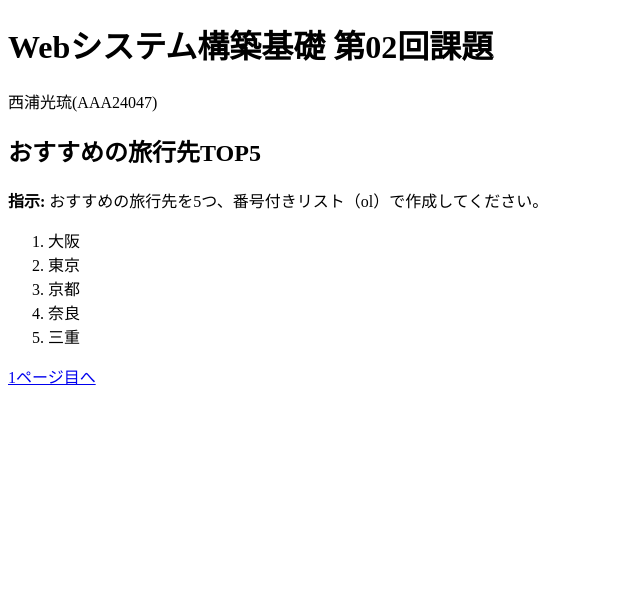
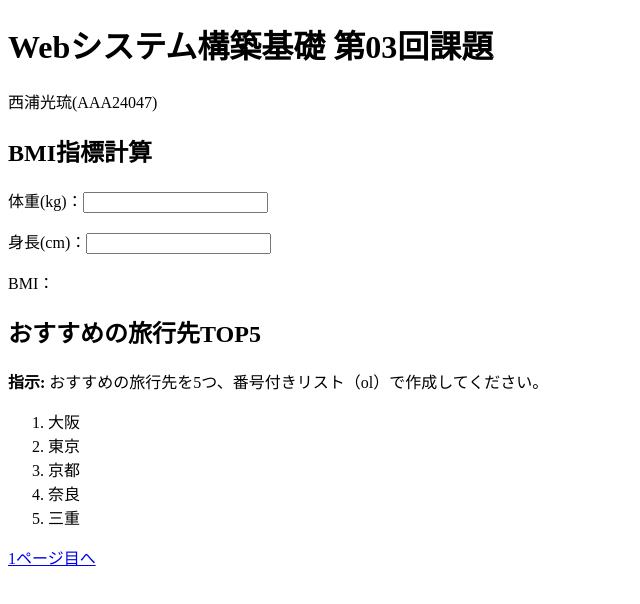
Before and after one commit to omu-aaa24047/omu-aaa24047.github.io, a plain HTML site: page second.html in a window 1280 px wide. Shown: the whole page, without its empty margins (0-640 px from the left). Drawn offline with Linux system fonts and the light colour scheme.

Commit message:
Update second.html

```diff
--- a/second.html
+++ b/second.html
@@ -3,12 +3,17 @@
 <head>
     <meta charset="UTF-8">
     <meta name="viewport" content="width=device-width, initial-scale=1.0">
-    <title>Webシステム構築基礎 第02回課題</title>
+    <title>Webシステム構築基礎 第03回課題</title>
 </head>
 <body>
-    <h1>Webシステム構築基礎 第02回課題</h1>
+    <h1>Webシステム構築基礎 第03回課題</h1>
     <p>西浦光琉(AAA24047)</p>
-
+   <h2>BMI指標計算</h2>
+<form oninput="bmi.value = Math.round(Number(weight.value) / Math.pow(Number(height.value)/100, 2) * 10) / 10">
+    <p><label>体重(kg)：<input name="weight" type="number" step="any"></label></p>
+    <p><label>身長(cm)：<input name="height" type="number" step="any"></label></p>
+    <p><label>BMI：<output name="bmi"></output></label></p>
+</form>
         <h2>おすすめの旅行先TOP5</h2>
         <p><strong>指示:</strong> おすすめの旅行先を5つ、番号付きリスト（ol）で作成してください。</p>
         <ol>
```
